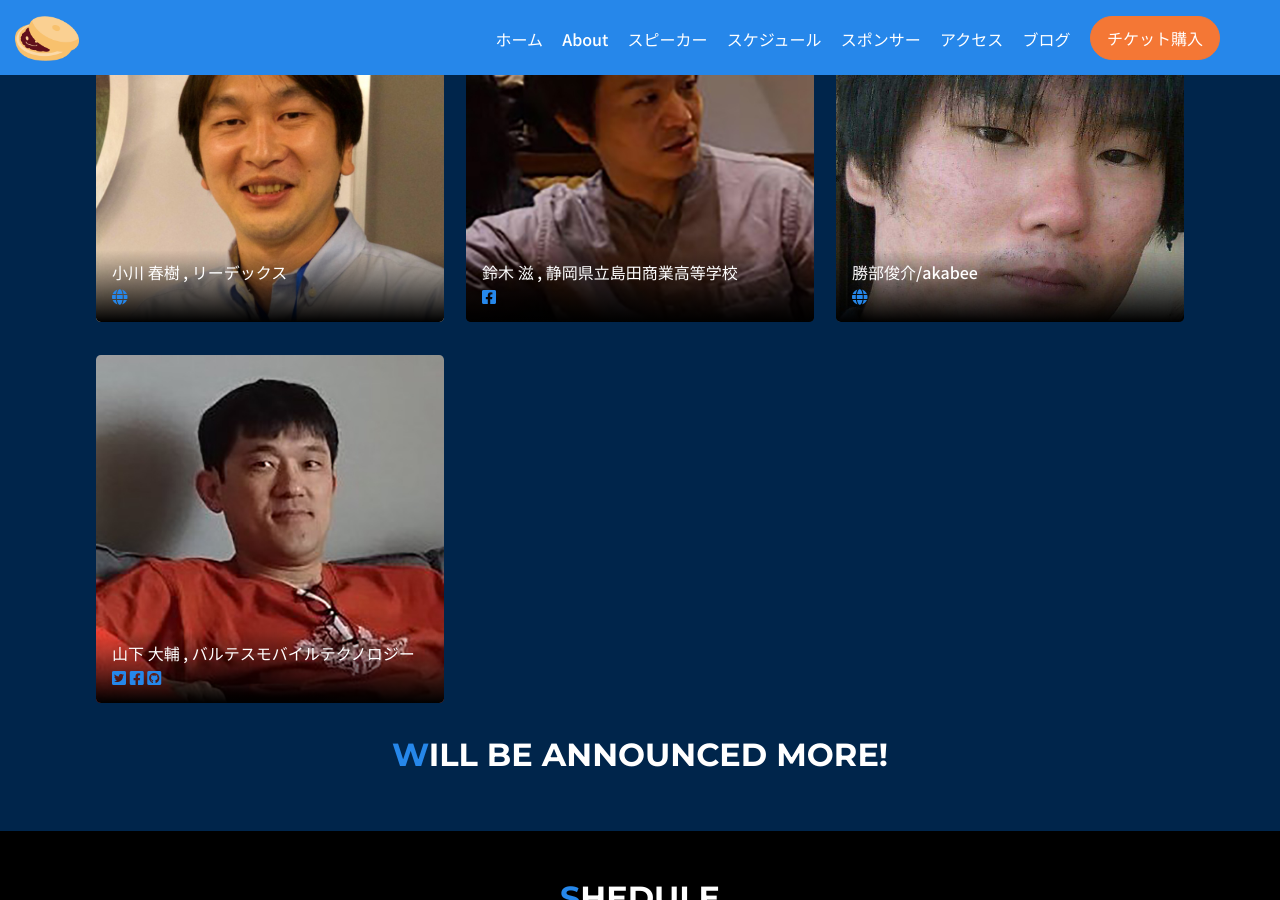
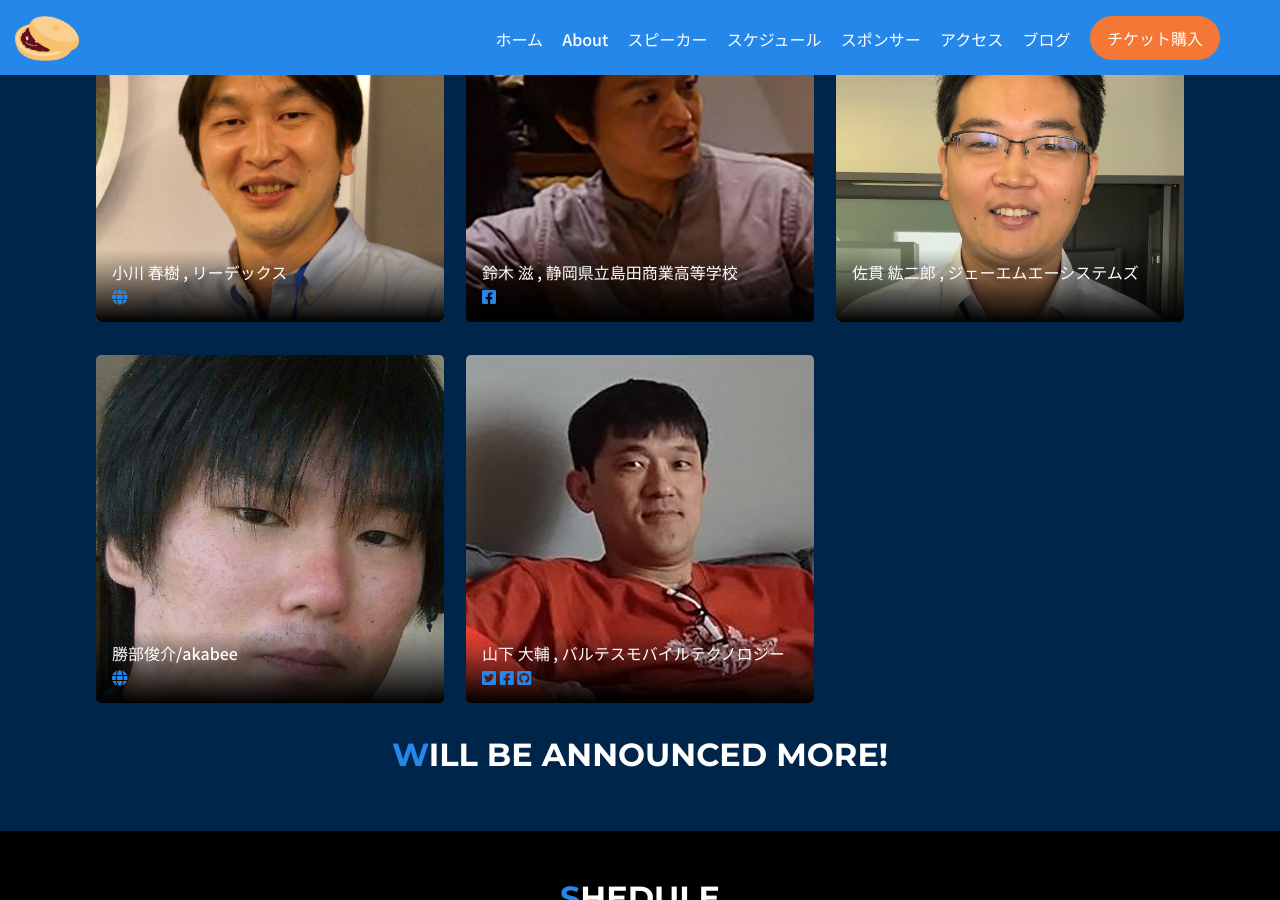
Before and after one commit to MonacaUG/conference-2019, a Jekyll site: the page built from index.html, in a window 1280 px wide and 900 px high, scrolled down 1916 px. Built offline with Jekyll 4.4.1, drawn with Linux system fonts in a browser that asks for light colours; nearby versions of some CDN libraries; comment, search, counter and statistics services are not loaded.

Commit message:
Add speaker

```diff
--- a/_data/sessions.json
+++ b/_data/sessions.json
@@ -208,7 +208,7 @@
     "track": "1",
     "title": "TBD",
     "description": "",
-    "company": "",
+    "company": "日本電子",
     "name": "日本電子の学生",
     "id": "",
     "profile": "",
@@ -225,16 +225,16 @@
     "track": "2",
     "title": "TBD",
     "description": "",
-    "company": "JMAS",
-    "name": "未定",
-    "id": "",
+    "company": "ジェーエムエーシステムズ",
+    "name": "佐貫 紘二郎",
+    "id": "sanuki",
     "profile": "",
     "twitter": "",
     "facebook": "",
     "github": "",
     "linkedin": "",
     "web": "",
-    "speaker": "",
+    "speaker": "true",
     "hidden": ""
   },
   {
--- /dev/null
+++ b/speakers/sanuki.md
@@ -0,0 +1,6 @@
+---
+layout: speaker
+permalink: /speakers/sanuki/
+id: sanuki
+speaker: 佐貫 紘二郎（ジェーエムエーシステムズ）
+---
```
Also changed, not shown: img/speakers/sanuki.jpg (added), 1 other file.
